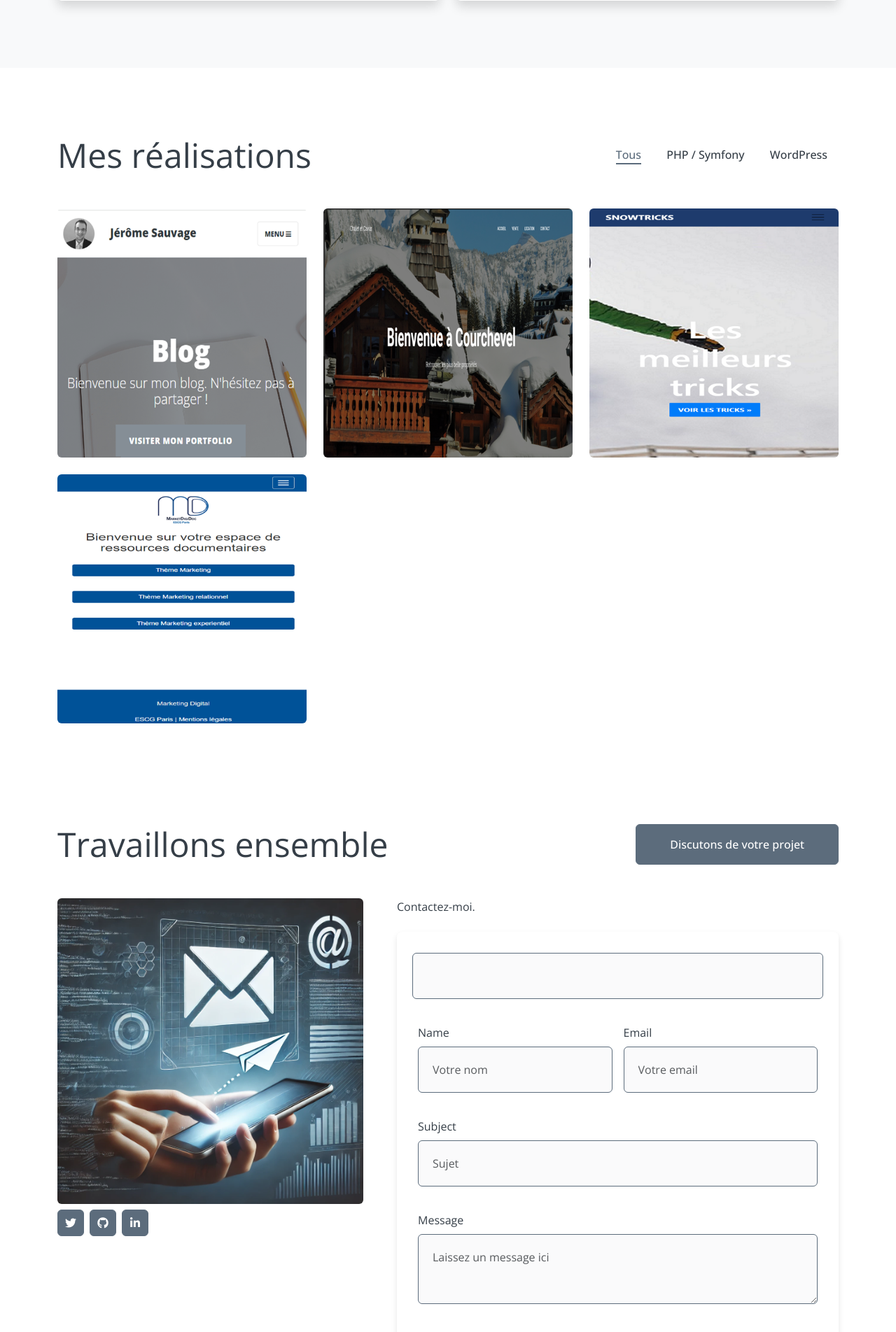
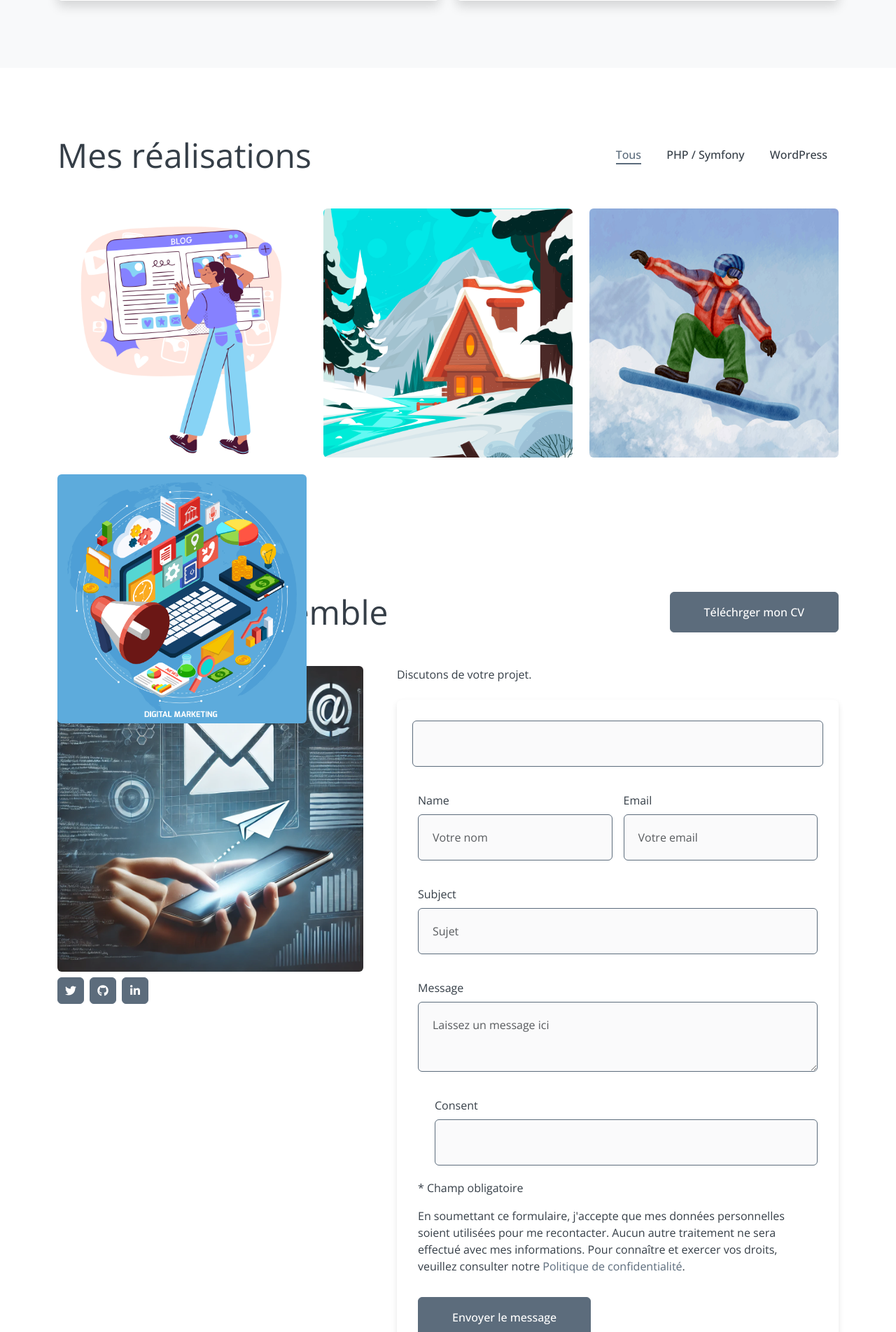
Before and after one commit to siggwer/Portfolio, a Symfony app: template templates/home/index.html.twig in a window 1280 px wide. Shown: the part 4596-6500 px from the top of the page at 70% size. Run offline with Twig, Linux system fonts and the light colour scheme; the template is opened without the code that fills it, so the values that code supplies are empty; form fields are guessed from the names that the template uses; some libraries are stand-ins or nearby versions.

Commit message:
update project section

```diff
--- a/templates/_partial/_contact.html.twig
+++ b/templates/_partial/_contact.html.twig
@@ -5,7 +5,7 @@
                 <h1 class="display-5 mb-0">Travaillons ensemble</h1>
             </div>
             <div class="col-lg-6 text-lg-end">
-                <a class="btn btn-primary py-3 px-5" href="#contact-form">Discutons de votre projet</a>
+                <a class="btn btn-primary py-3 px-5" href="{{ asset('assets/upload/pdf/CV_Jérôme_Sauvage.pdf') }}" target="_blank">Téléchrger mon CV</a>
             </div>
         </div>
         <div class="row g-5">
@@ -20,7 +20,7 @@
                 </div>
             </div>
             <div class="col-lg-7 col-md-6 wow fadeInUp" data-wow-delay="0.5s">
-                <p class="mb-4">Contactez-moi.</p>
+                <p class="mb-4">Discutons de votre projet.</p>
                 <form id="contact-form"  action="{{ path('app_home') }}" method="post">
                     <div class="row g-3">
                         {% include('_partial/_form.html.twig') %}
--- a/templates/_partial/_expertise.html.twig
+++ b/templates/_partial/_expertise.html.twig
@@ -8,7 +8,7 @@
                 <p class="mb-4">Toujours curieux et en quête de nouvelles connaissances, je débute actuellement une formation en cybersécurité pour renforcer mes compétences en protection des infrastructures et données.</p>
                 <p class="mb-4">J’apprécie le travail en équipe, le respect des bonnes pratiques, et l’innovation. À l’écoute de nouvelles opportunités, je souhaite mettre mon sens de l’écoute, mon esprit de partage et ma rigueur au service de votre organisation.</p>
                 <div class="d-flex align-items-center pt-5">
-                    <a href="" class="btn btn-primary py-3 px-4 me-5">Télécharger mon CV</a>
+                    <a href="{{ asset('assets/upload/pdf/CV_Jérôme_Sauvage.pdf') }}" class="btn btn-primary py-3 px-4 me-5" target="_blank">Télécharger mon CV</a>
                 </div>
             </div>
 
--- a/templates/_partial/_header.html.twig
+++ b/templates/_partial/_header.html.twig
@@ -7,7 +7,7 @@
                 <h2 class="typed-text-output d-inline"></h2>
                 <div class="typed-text d-none">Informaticien passionné, développeur d'applications, support et accompagnement de l'utilisateur</div>
                 <div class="d-flex align-items-center pt-5">
-                    <a href="" class="btn btn-primary py-3 px-4 me-5">Télécharger mon CV</a>
+                    <a href="{{ asset('assets/upload/pdf/CV_Jérôme_Sauvage.pdf') }}" class="btn btn-primary py-3 px-4 me-5" target="_blank">Télécharger mon CV</a>
                     {#                        <button type="button" class="btn-play" data-bs-toggle="modal"#}
                     {#                                data-src="https://www.youtube.com/embed/DWRcNpR6Kdc" data-bs-target="#videoModal">#}
                     {#                            <span></span>#}
--- a/templates/_partial/_project.html.twig
+++ b/templates/_partial/_project.html.twig
@@ -15,28 +15,31 @@
         <div class="row g-4 portfolio-container wow fadeInUp" data-wow-delay="0.1s">
             <div class="col-lg-4 col-md-6 portfolio-item first">
                 <div class="portfolio-img rounded overflow-hidden">
-                    <img class="img-fluid" src="{{ asset('assets/img/blog_500x500.png') }}" alt="">
+                    <img class="img-fluid" src="{{ asset('assets/img/blog_2000x2000.jpg') }}" alt="">
                     <div class="portfolio-btn">
-                        <a class="btn btn-lg-square btn-outline-secondary border-2 mx-1" href="{{ asset('assets/img/blog_500x500.png') }}" data-lightbox="portfolio"><i class="fa fa-eye"></i></a>
-                        <a class="btn btn-lg-square btn-outline-secondary border-2 mx-1" href=""><i class="fa fa-link"></i></a>
+                        <a class="btn btn-lg-square btn-outline-secondary border-2 mx-1" href="{{ asset('assets/img/blog_2000x2000.jpg') }}" data-lightbox="portfolio"><i class="fa fa-eye"></i></a>
+                        <a class="btn btn-lg-square btn-outline-secondary border-2 mx-1 disabled" href=""><i class="fa fa-link"></i></a>
+                        <P class="text-white">Projet en cours de migration</P>
                     </div>
                 </div>
             </div>
             <div class="col-lg-4 col-md-6 portfolio-item second">
                 <div class="portfolio-img rounded overflow-hidden">
-                    <img class="img-fluid" src="{{ asset('assets/img/chalets_et_caviar_500x500.png') }}" alt="">
+                    <img class="img-fluid" src="{{ asset('assets/img/chalets_et_caviar_2000x2000.jpg') }}" alt="">
                     <div class="portfolio-btn">
-                        <a class="btn btn-lg-square btn-outline-secondary border-2 mx-1" href="{{ asset('assets/img/chalets_et_caviar_500x500.png') }}" data-lightbox="portfolio"><i class="fa fa-eye"></i></a>
-                        <a class="btn btn-lg-square btn-outline-secondary border-2 mx-1" href=""><i class="fa fa-link"></i></a>
+                        <a class="btn btn-lg-square btn-outline-secondary border-2 mx-1" href="{{ asset('assets/img/chalets_et_caviar_2000x2000.jpg') }}" data-lightbox="portfolio"><i class="fa fa-eye"></i></a>
+                        <a class="btn btn-lg-square btn-outline-secondary border-2 mx-1 disabled" href=""><i class="fa fa-link"></i></a>
+                        <P class="text-white">Projet en cours de migration</P>
                     </div>
                 </div>
             </div>
             <div class="col-lg-4 col-md-6 portfolio-item first">
                 <div class="portfolio-img rounded overflow-hidden">
-                    <img class="img-fluid" src="{{ asset('assets/img/snowtricks_500x500.png') }}" alt="">
+                    <img class="img-fluid" src="{{ asset('assets/img/snowtricks_2000x2000.jpg') }}" alt="">
                     <div class="portfolio-btn">
-                        <a class="btn btn-lg-square btn-outline-secondary border-2 mx-1" href="{{ asset('assets/img/snowtricks_500x500.png') }}" data-lightbox="portfolio"><i class="fa fa-eye"></i></a>
-                        <a class="btn btn-lg-square btn-outline-secondary border-2 mx-1" href=""><i class="fa fa-link"></i></a>
+                        <a class="btn btn-lg-square btn-outline-secondary border-2 mx-1" href="{{ asset('assets/img/snowtricks_2000x2000.jpg') }}" data-lightbox="portfolio"><i class="fa fa-eye"></i></a>
+                        <a class="btn btn-lg-square btn-outline-secondary border-2 mx-1 disabled" href=""><i class="fa fa-link"></i></a>
+                        <P class="text-white">Projet en cours de refonte</P>
                     </div>
                 </div>
             </div>
@@ -51,10 +54,11 @@
             </div>#}
             <div class="col-lg-4 col-md-6 portfolio-item first">
                 <div class="portfolio-img rounded overflow-hidden">
-                    <img class="img-fluid" src="{{ asset('assets/img/marketdigidoc_500x500.png') }}" alt="">
+                    <img class="img-fluid" src="{{ asset('assets/img/marketdigidoc_2000x2000.jpg') }}" alt="">
                     <div class="portfolio-btn">
-                        <a class="btn btn-lg-square btn-outline-secondary border-2 mx-1" href="{{ asset('assets/img/marketdigidoc_500x500.png') }}" data-lightbox="portfolio"><i class="fa fa-eye"></i></a>
-                        <a class="btn btn-lg-square btn-outline-secondary border-2 mx-1" href=""><i class="fa fa-link"></i></a>
+                        <a class="btn btn-lg-square btn-outline-secondary border-2 mx-1" href="{{ asset('assets/img/marketdigidoc_2000x2000.jpg') }}" data-lightbox="portfolio"><i class="fa fa-eye"></i></a>
+                        <a class="btn btn-lg-square btn-outline-secondary border-2 mx-1 disabled" href=""><i class="fa fa-link"></i></a>
+                        <P class="text-white">Projet en cours de refonte</P>
                     </div>
                 </div>
             </div>
--- a/templates/_partial/_service.html.twig
+++ b/templates/_partial/_service.html.twig
@@ -6,7 +6,7 @@
                 <h1 class="display-5 mb-0">Compétences Techniques</h1>
             </div>
             <div class="col-lg-6 text-lg-end">
-                <a class="btn btn-primary py-3 px-5" href="">Me contacter</a>
+                <a class="btn btn-primary py-3 px-5" href="#contact">Me contacter</a>
             </div>
         </div>
 
```
Also changed, not shown: public/assets/img/blog_2000x2000.jpg (added), public/assets/img/chalets_et_caviar_2000x2000.jpg (added), public/assets/img/marketdigidoc_2000x2000.jpg (added), public/assets/img/snowtricks_2000x2000.jpg (added).
